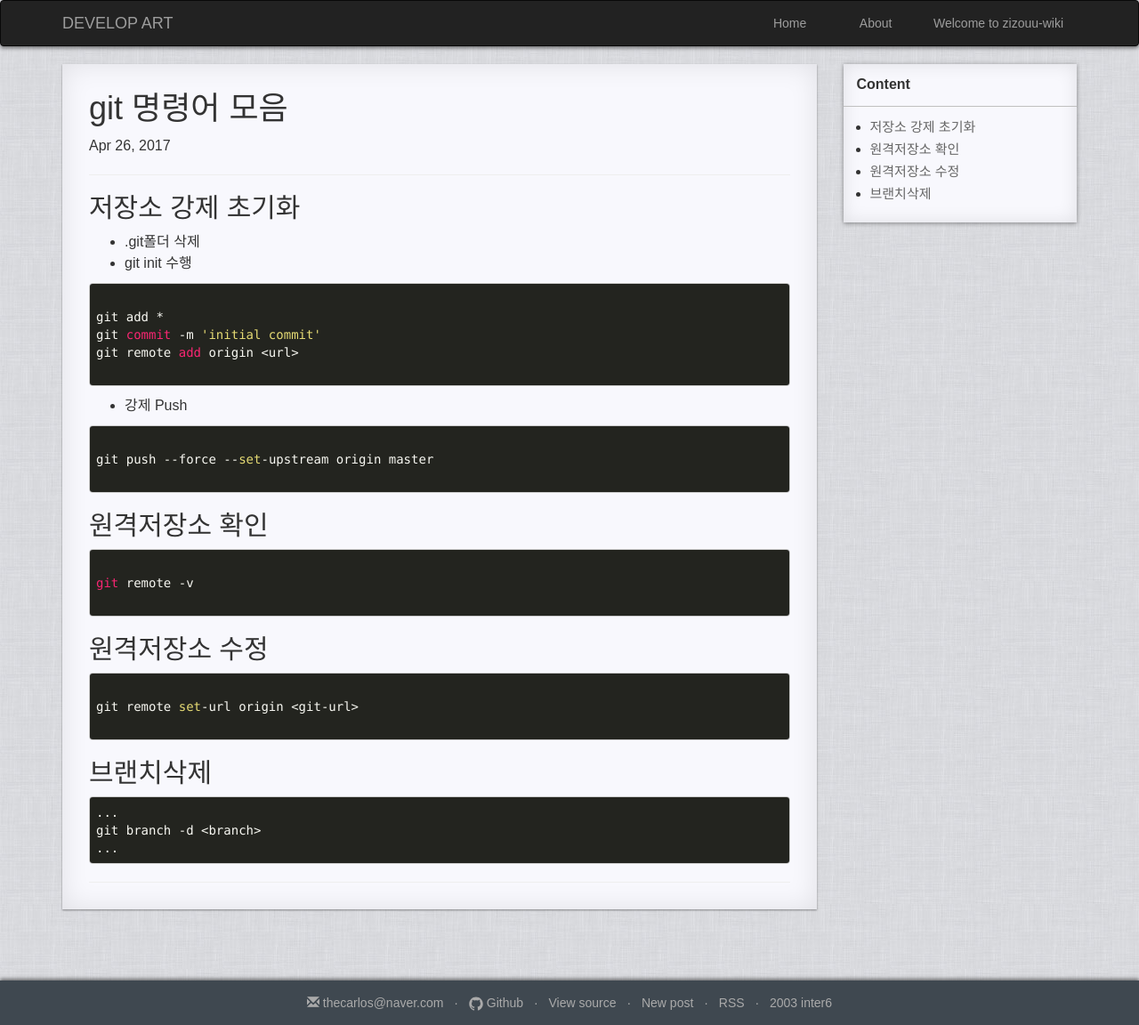
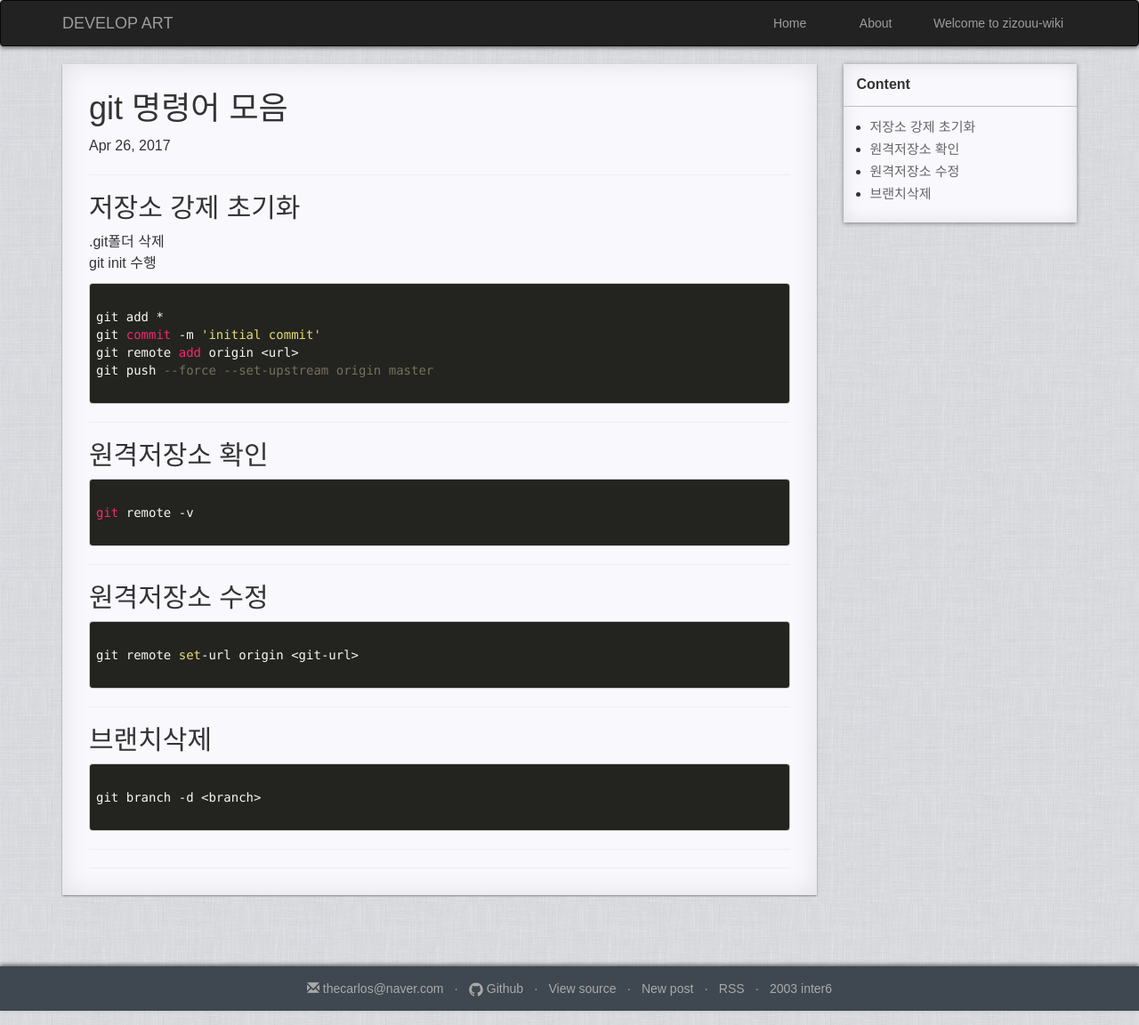
Before and after one commit to zizouu/zizouu.github.io, a Jekyll site: the page built from _posts/git/2017-04-26-git-command.md, in a window 1280 px wide. Shown: the whole page at 89% size. Built offline with Jekyll 4.4.1, drawn with Linux system fonts in a browser that asks for light colours.

Commit message:
fix style

````diff
--- a/_posts/git/2017-04-26-git-command.md
+++ b/_posts/git/2017-04-26-git-command.md
@@ -9,25 +9,17 @@ categories: git
 {:toc}
 
 ## 저장소 강제 초기화
-
-- .git폴더 삭제
-- git init 수행
-
+.git폴더 삭제<br>
+git init 수행
 ```
 
 git add *
 git commit -m 'initial commit'
 git remote add origin <url>
-
-```
-
-- 강제 Push
-
-```
-
 git push --force --set-upstream origin master
 
 ```
+***
 
 ## 원격저장소 확인
 
@@ -36,6 +28,7 @@ git push --force --set-upstream origin master
 git remote -v
 
 ```
+***
 
 ## 원격저장소 수정
 
@@ -44,11 +37,13 @@ git remote -v
 git remote set-url origin <git-url>
 
 ```
+***
 
 ## 브랜치삭제
 
 ```
-...
+
 git branch -d <branch>
-...
+
 ```
+***
````
